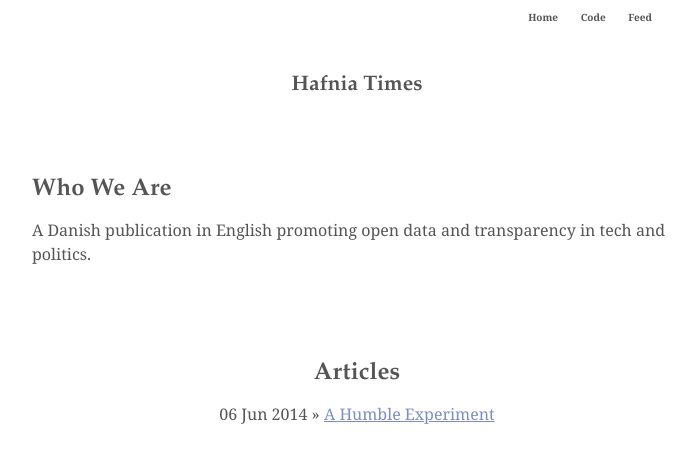
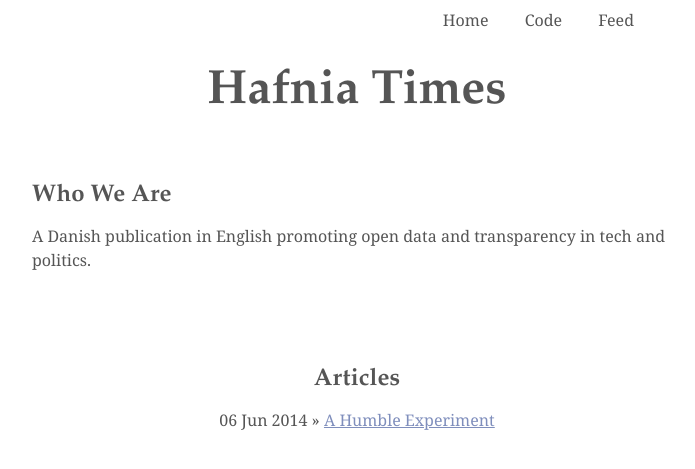
Before and after one commit to hafniatimes/hafniatimes.github.io, a Jekyll site: the page built from index.html, in a window 1280 px wide. Shown: the top 469 px of the page, without its empty margins (283-978 px from the left). Built offline with Jekyll 4.4.1, drawn with Linux system fonts in a browser that asks for light colours.

Commit message:
Removed legacy iPad styling and refactored mobile font size

```diff
--- a/static/css/_config.scss
+++ b/static/css/_config.scss
@@ -12,6 +12,9 @@
 
 $fontSize:   16px;
 $lineHeight: 1.5 * $fontSize; // 21px
+
+$mobileFontSize:   10px; //!
+$mobileLineHeight: $mobileFontSize*1.5;
 
 $avatarSize:       125px;
 $avatarSizeMobile:  75px;
--- a/static/css/style.css
+++ b/static/css/style.css
@@ -357,14 +357,3 @@
   .post img.avatar {
     width: 75px;
     height: 75px; } }
-@media only screen and (min-device-width: 768px) and (max-device-width: 1024px) {
-  #site-navigation {
-    font-size: 0.625em;
-    color: #000; }
-    #site-navigation a {
-      font-weight: bold; }
-
-  #name h1 {
-    font-size: 1.3125em;
-    margin-top: 0;
-    line-height: 1.14286em; } }
```
Also changed, not shown: static/css/_responsive.scss (+2 -10 lines).
